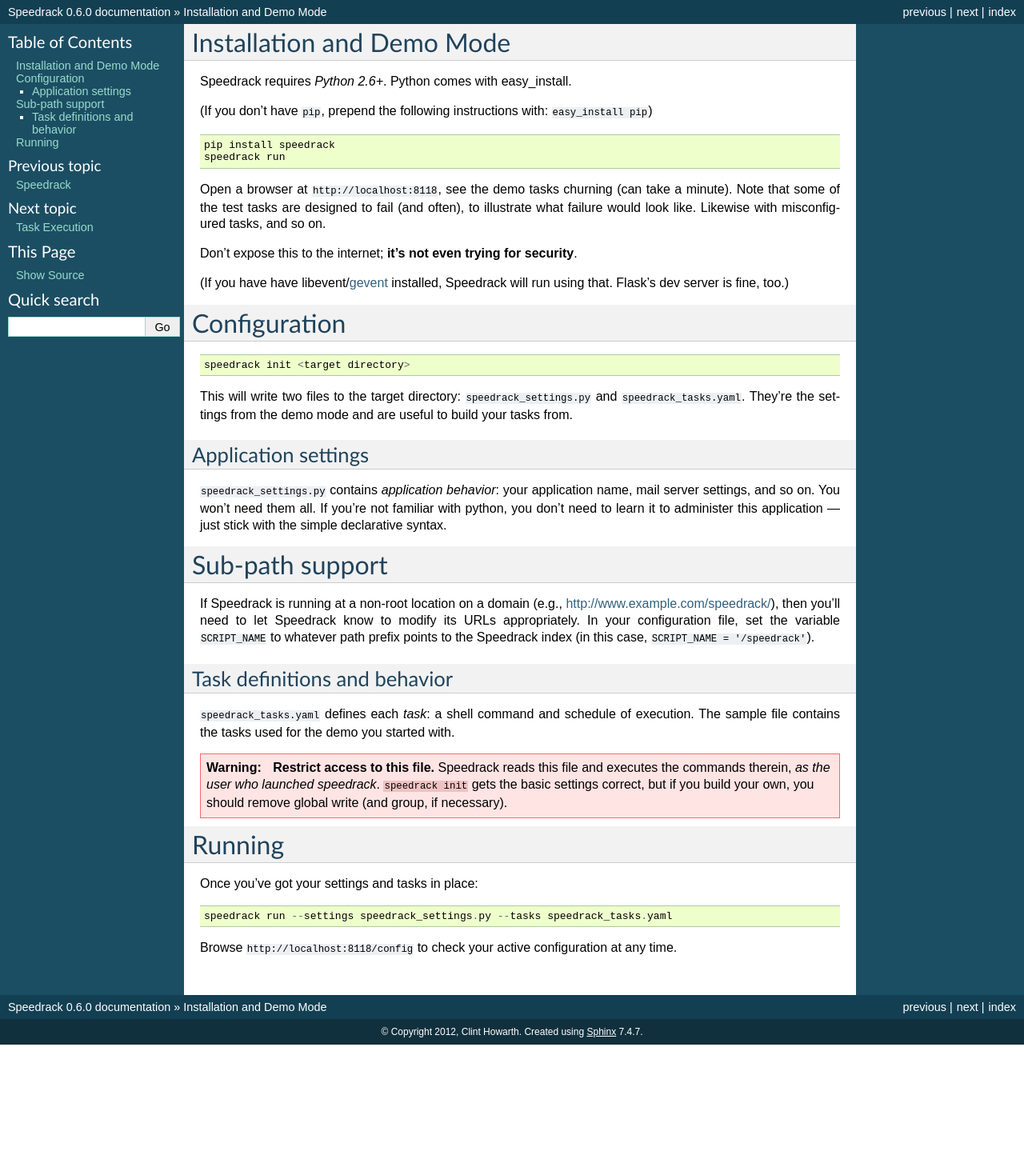
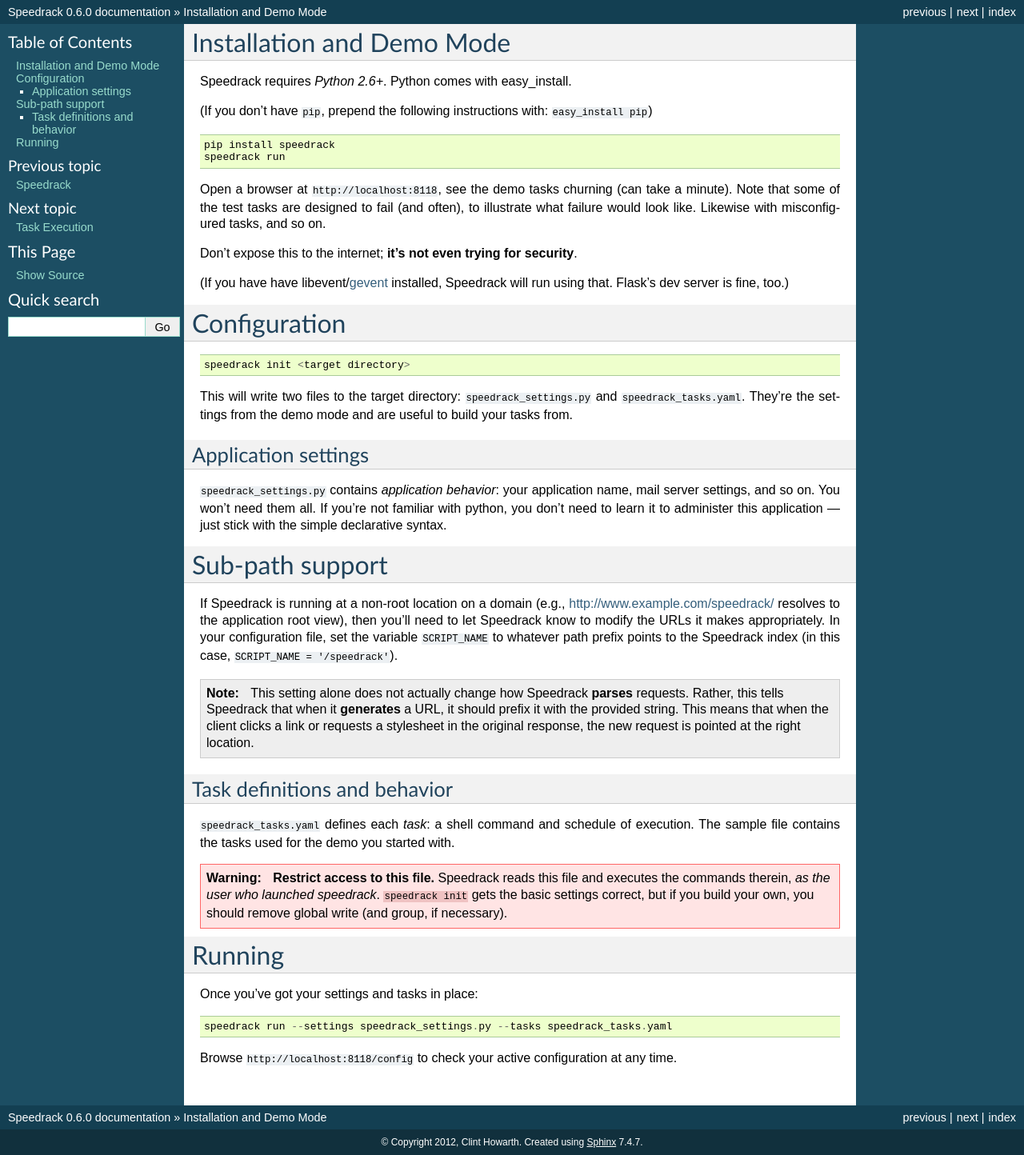
Before and after one commit to V-E-O/speedrack, a Sphinx documentation site: the page built from docs/setup.rst, in a window 1280 px wide. Shown: the whole page at 80% size. Built offline with Sphinx 7.4.7, drawn with Linux system fonts in a browser that asks for light colours; before the commit the page ends 1306 px from its top, so only the background shows below that.

Commit message:
updated config and documentation for clarity

```diff
--- a/docs/setup.rst
+++ b/docs/setup.rst
@@ -35,7 +35,9 @@
 Sub-path support
 ----------------
 
-If Speedrack is running at a non-root location on a domain (e.g., http://www.example.com/speedrack/), then you'll need to let Speedrack know to modify its URLs appropriately.  In your configuration file, set the variable ``SCRIPT_NAME`` to whatever path prefix points to the Speedrack index (in this case, ``SCRIPT_NAME = '/speedrack'``).
+If Speedrack is running at a non-root location on a domain (e.g., http://www.example.com/speedrack/ resolves to the application root view), then you'll need to let Speedrack know to modify the URLs it makes appropriately. In your configuration file, set the variable ``SCRIPT_NAME`` to whatever path prefix points to the Speedrack index (in this case, ``SCRIPT_NAME = '/speedrack'``).
+
+.. note:: This setting alone does not actually change how Speedrack **parses** requests. Rather, this tells Speedrack that when it **generates** a URL, it should prefix it with the provided string. This means that when the client clicks a link or requests a stylesheet in the original response, the new request is pointed at the right location.
 
 
 Task definitions and behavior
```
Also changed, not shown: 1 other file.
